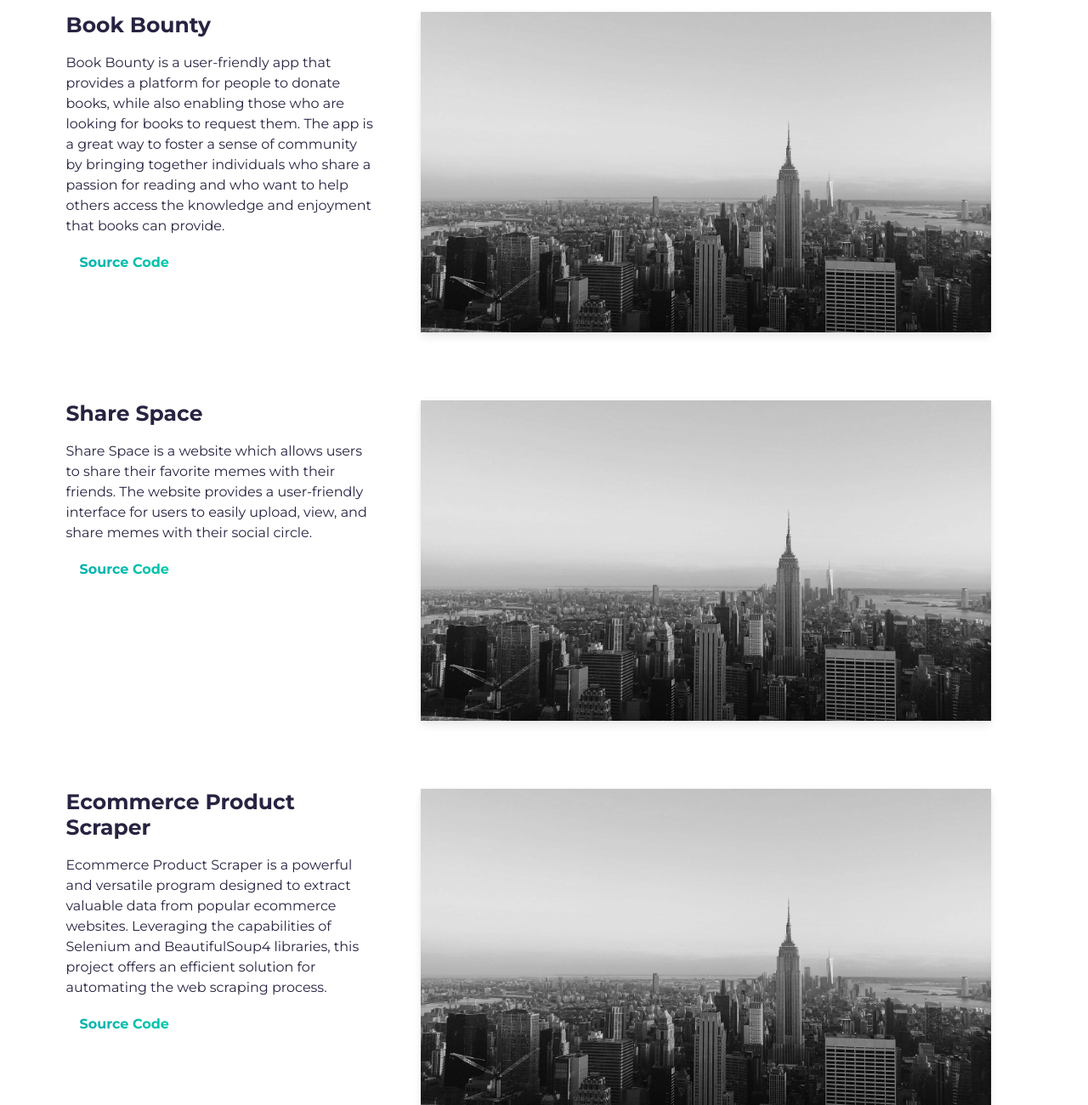
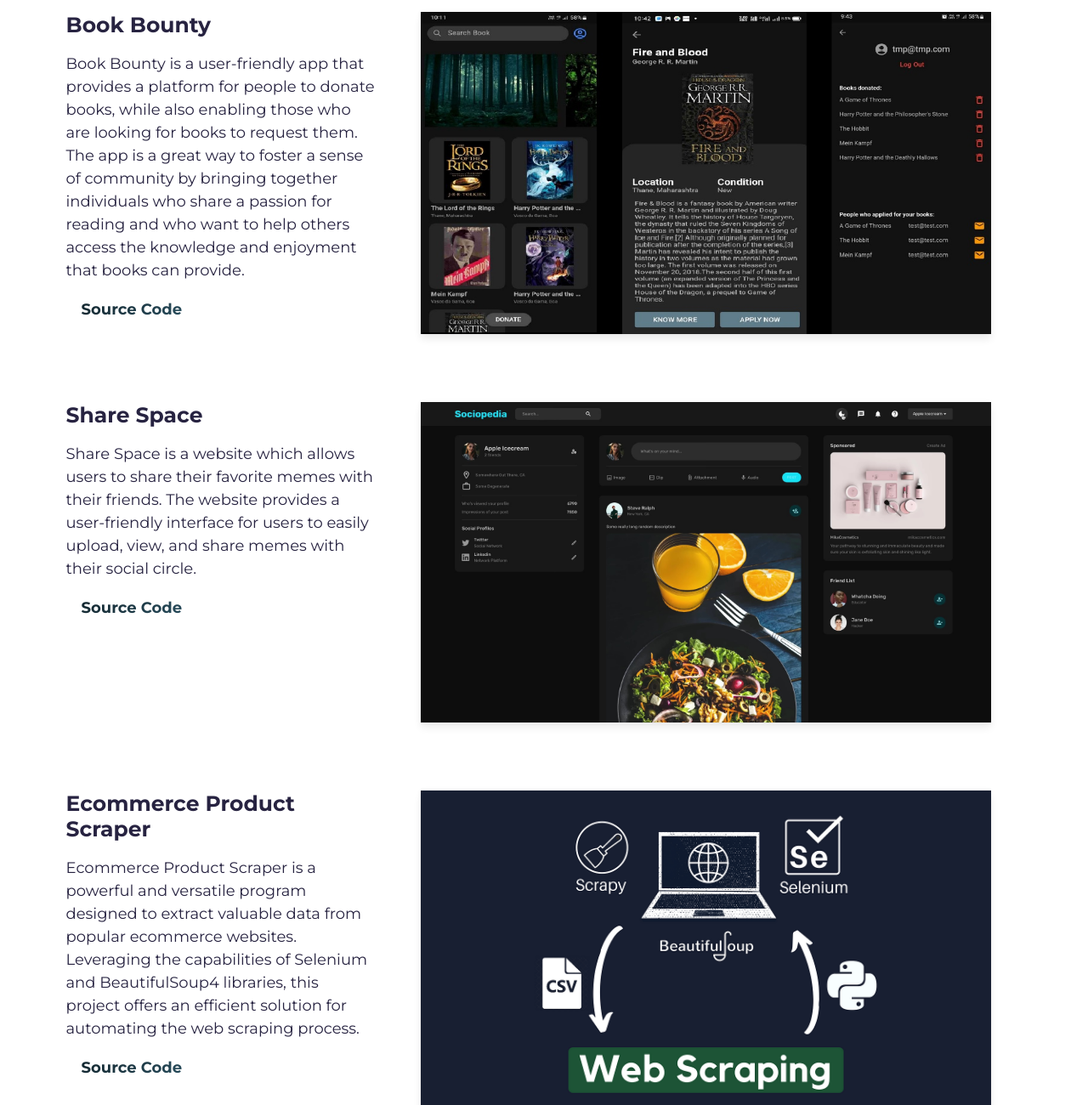
Before and after one commit to varun2430/dev_portfolio, a website built with Parcel: page src/index.html in a window 1280 px wide. Shown: the part 1500-2800 px from the top of the page at 85% size. Built offline with nearby package versions, Linux system fonts and the light colour scheme.

Commit message:
updates project images and theme colors

```diff
--- a/package.json
+++ b/package.json
@@ -6,7 +6,7 @@
   "source": "src/index.html",
   "scripts": {
     "start": "parcel",
-    "build": "parcel build",
+    "build": "parcel build ./src/index.html --public-url ./",
     "deploy": "gh-pages -d dist"
   },
   "repository": {
--- a/src/index.html
+++ b/src/index.html
@@ -139,7 +139,7 @@
             </div>
             <div class="col-lg-8 col-sm-12">
               <div class="project-wrapper__image load-hidden">
-                <a rel="noreferrer" href="#!" target="_blank">
+                <a rel="noreferrer" href="https://github.com/varun2430/book_bounty" target="_blank">
                   <div
                     data-tilt
                     data-tilt-max="4"
@@ -150,7 +150,7 @@
                     <img
                       alt="Project Image"
                       class="img-fluid"
-                      src="assets/project.jpg"
+                      src="assets/project_0.jpg"
                     />
                   </div>
                 </a>
@@ -181,7 +181,7 @@
                   rel="noreferrer"
                   target="_blank"
                   class="cta-btn text-color-main"
-                  href="#!"
+                  href="https://github.com/varun2430/share_space"
                 >
                   Source Code
                 </a>
@@ -189,7 +189,7 @@
             </div>
             <div class="col-lg-8 col-sm-12">
               <div class="project-wrapper__image load-hidden">
-                <a rel="noreferrer" href="#!" target="_blank">
+                <a rel="noreferrer" href="https://github.com/varun2430/share_space" target="_blank">
                   <div
                     data-tilt
                     data-tilt-max="4"
@@ -200,7 +200,7 @@
                     <img
                       alt="Project Image"
                       class="img-fluid"
-                      src="assets/project.jpg"
+                      src="assets/project_1.jpg"
                     />
                   </div>
                 </a>
@@ -239,7 +239,7 @@
             </div>
             <div class="col-lg-8 col-sm-12">
               <div class="project-wrapper__image load-hidden">
-                <a rel="noreferrer" href="#!" target="_blank">
+                <a rel="noreferrer" href="https://github.com/varun2430/ecommerce_scraper" target="_blank">
                   <div
                     data-tilt
                     data-tilt-max="4"
@@ -250,7 +250,7 @@
                     <img
                       alt="Project Image"
                       class="img-fluid"
-                      src="assets/project.jpg"
+                      src="assets/project_2.png"
                     />
                   </div>
                 </a>
--- a/src/sass/abstracts/_variables.scss
+++ b/src/sass/abstracts/_variables.scss
@@ -1,6 +1,6 @@
 // COLORS
-$primary-color: #02aab0;
-$secondary-color: #00cdac;
+$primary-color: #0F2027;
+$secondary-color: #2C5364;
 
 $white-color: #fff;
 
@@ -10,6 +10,6 @@
 $dark-blue-text: #272341; // For Headings
 
 // FONT SIZE
-$default-font-size: 1.6rem;
+$default-font-size: 1.8rem;
 $big-font-size: 4rem;
 $mid-font-size: 2.5rem;
```
Also changed, not shown: src/assets/project.jpg (deleted), src/assets/project_0.jpg (added), src/assets/project_1.jpg (added), src/assets/project_2.png (added), 1 other file.
